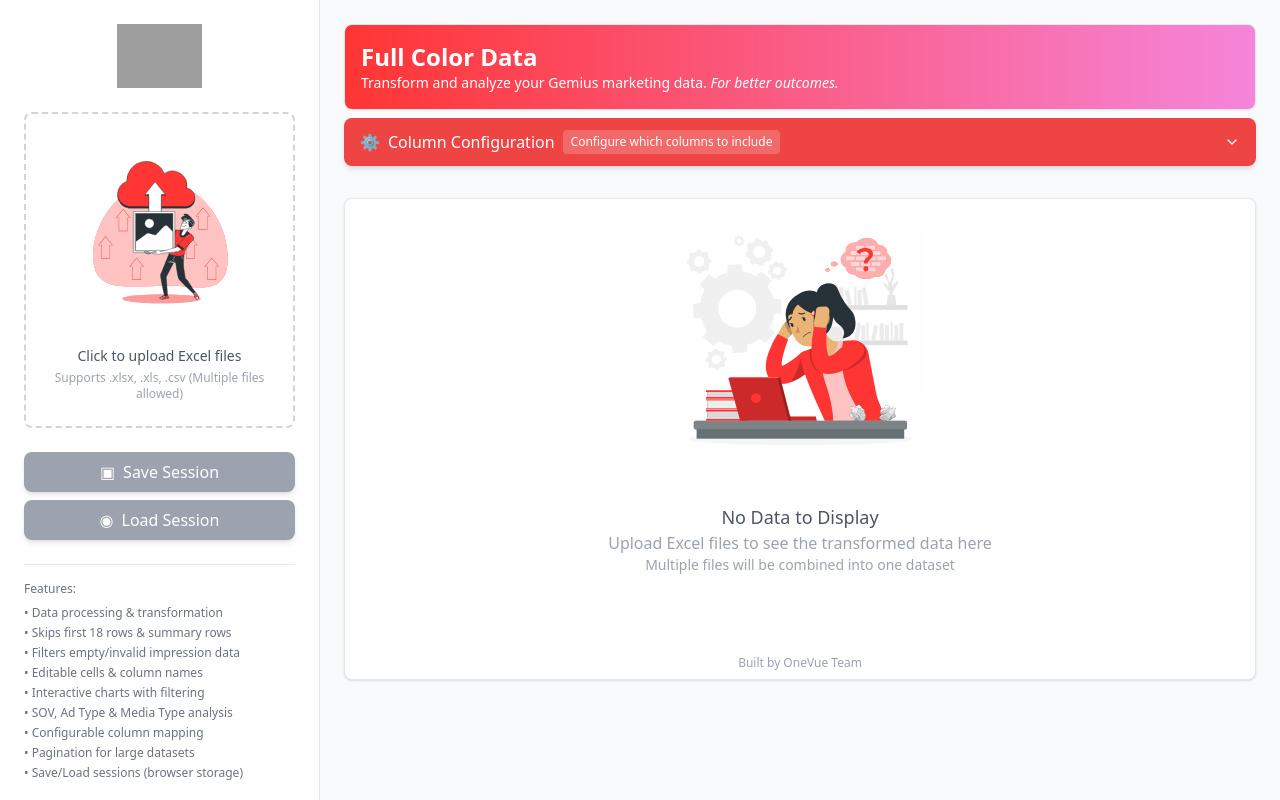
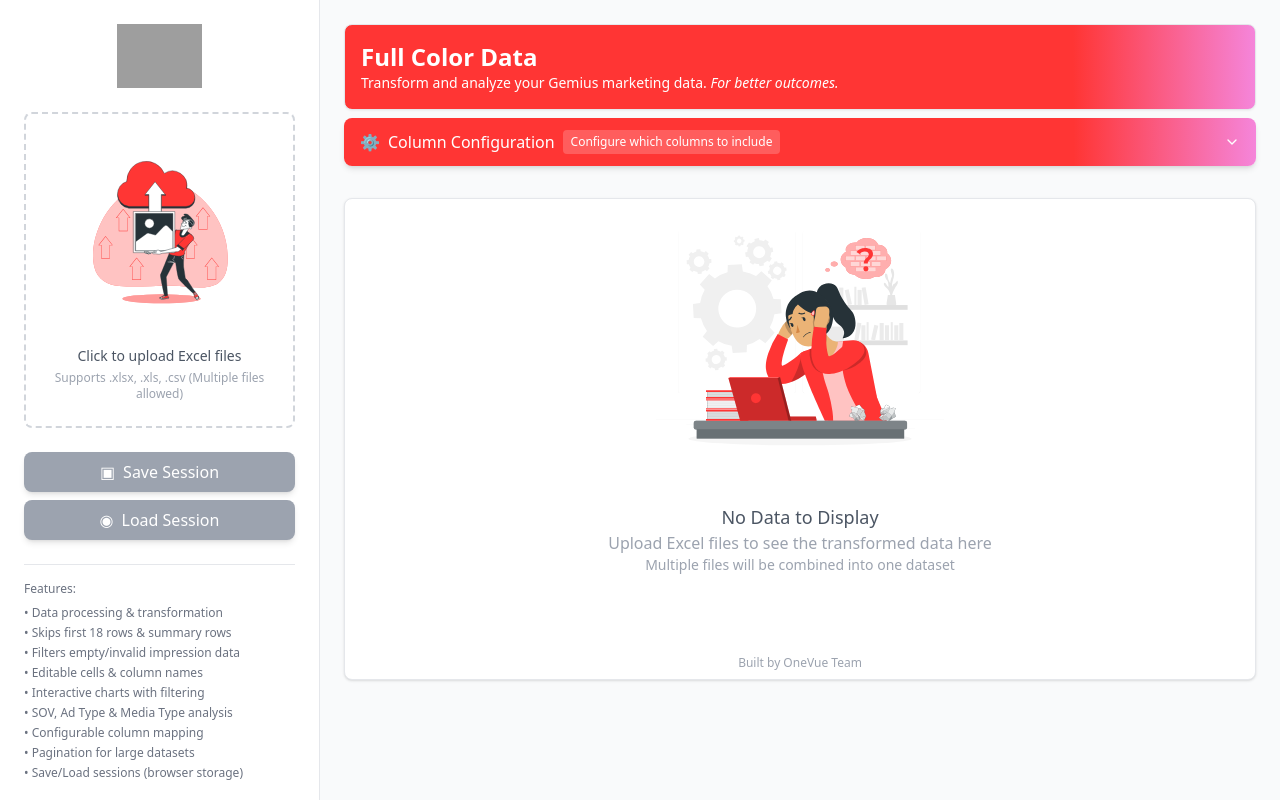
Before and after one commit to demiralnd/data-transformer-tool, a React (Vite) app: page / in a window 1280 px wide. Built offline with nearby package versions, Linux system fonts and the light colour scheme; grey boxes are pictures that could not be loaded.

Commit message:
Update ExcelDataTransformer.tsx

```diff
--- a/src/ExcelDataTransformer.tsx
+++ b/src/ExcelDataTransformer.tsx
@@ -2020,7 +2020,7 @@ const ExcelDataTransformer = () => {
             <div className="mb-4">
                 <button
                     onClick={() => setShowColumnConfig(!showColumnConfig)}
-                    className="w-full bg-red-500 text-white py-3 px-4 mb-4 rounded-lg hover:bg-red-600 transition-all duration-200 flex items-center justify-between shadow-md"
+                    className="w-full bg-gradient-to-r from-[#FF3534] from-80% to-[#F585DA] text-white py-3 px-4 mb-4 rounded-lg hover:bg-red-600 transition-all duration-200 flex items-center justify-between shadow-md"
                 >
                     <div className="flex items-center">
                         <span className="mr-2">⚙</span>
@@ -2475,7 +2475,7 @@ const ExcelDataTransformer = () => {
             </div>
 
             <div className="w-3/4 p-6 overflow-auto">
-                <div className="flex justify-between items-center mb-2 bg-gradient-to-r from-[#FF3534] to-[#F585DA] p-4 rounded-lg shadow-sm border">
+                <div className="flex justify-between items-center mb-2 bg-gradient-to-r from-[#FF3534] from-80% to-[#F585DA] p-4 rounded-lg shadow-sm border">
                     <div>
                         <h1 className="text-2xl font-bold text-white">
                             Full Color Data
```
